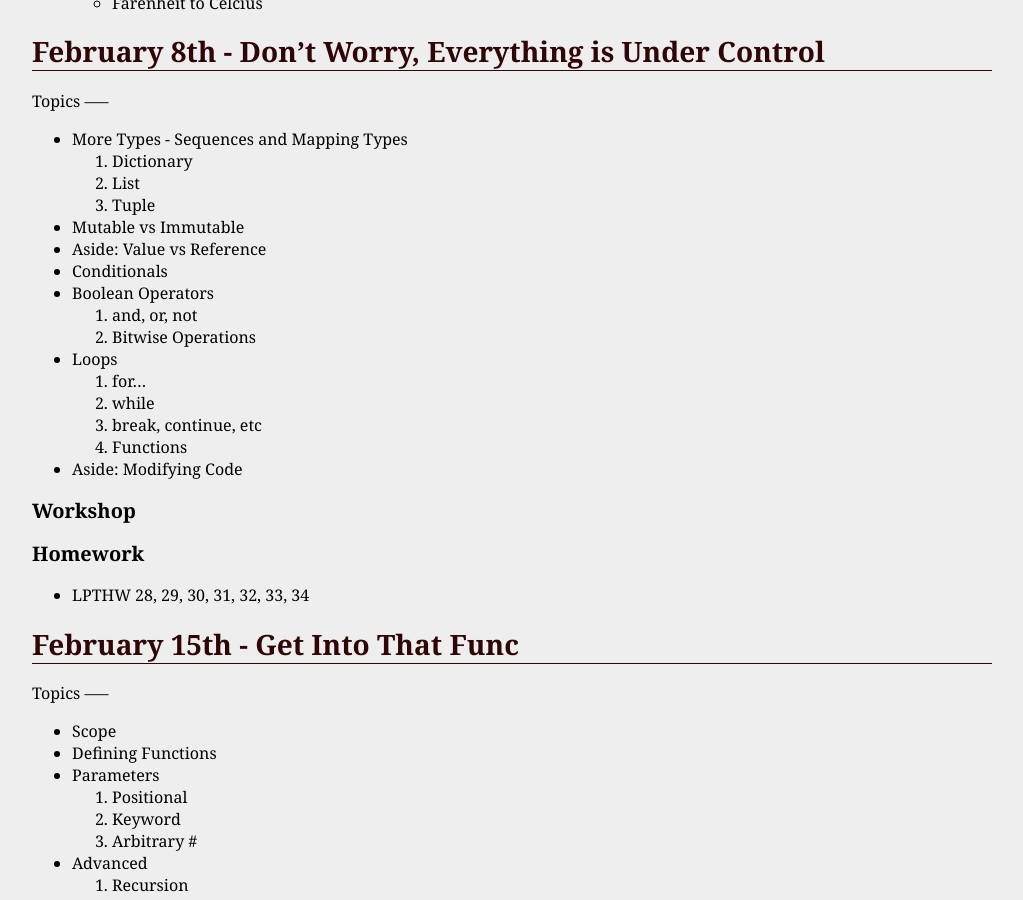
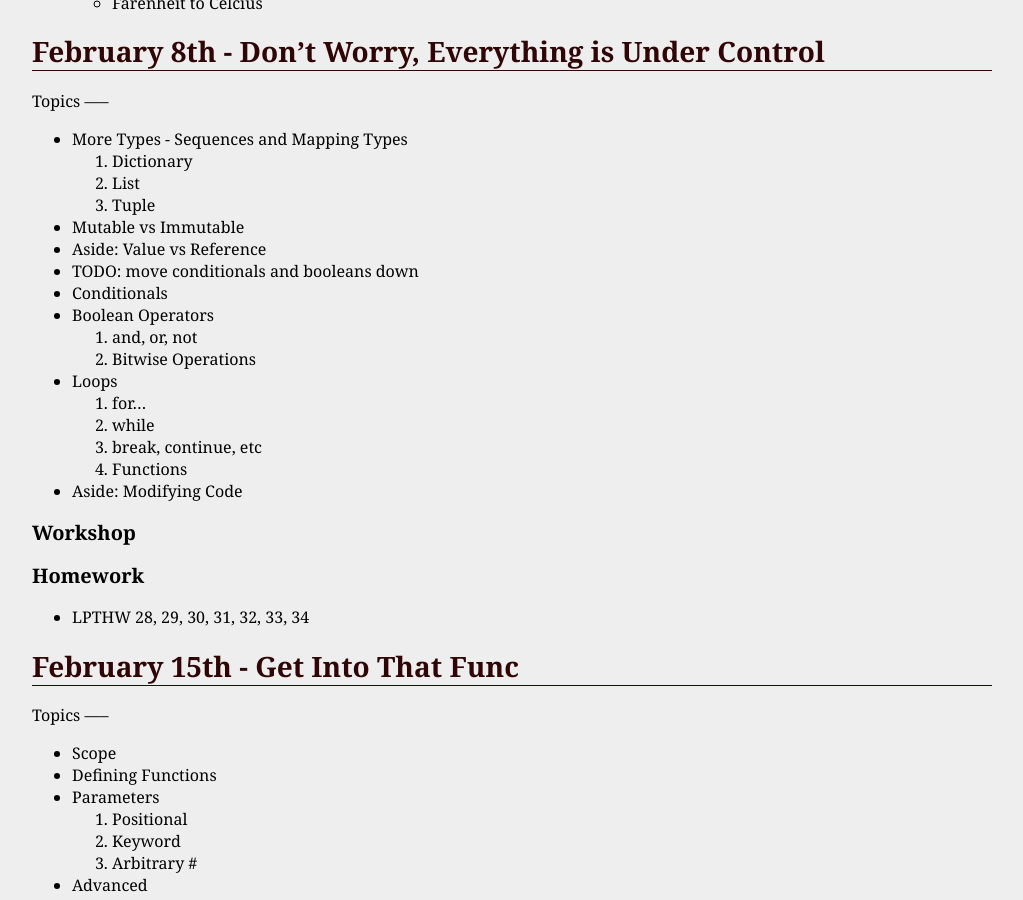
Before and after one commit to jversoza/MTEC2002, a Jekyll site: the page built from programming-foundations-2012-spring.markdown, in a window 1280 px wide and 900 px high, scrolled down 1123 px. Shown: the whole window, without its empty margins (128-1151 px from the left). Built offline with Jekyll 4.4.1, drawn with Linux system fonts in a browser that asks for light colours; Markdown is read by kramdown in place of the engine named in the settings.

Commit message:
add todos for restructuring

```diff
--- a/programming-foundations-2012-spring.markdown
+++ b/programming-foundations-2012-spring.markdown
@@ -58,6 +58,7 @@ Topics
 	3. Tuple
 * Mutable vs Immutable
 * Aside: Value vs Reference
+* TODO: move conditionals and booleans down
 * Conditionals
 * Boolean Operators
 	1. and, or, not
```
